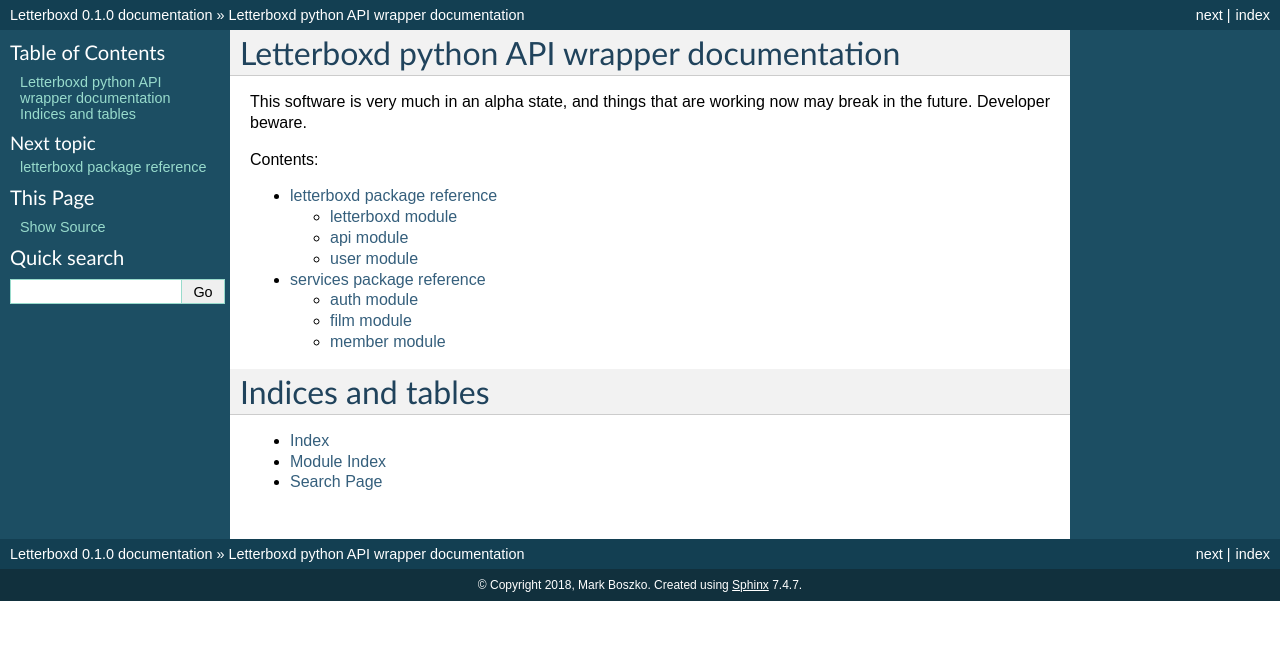
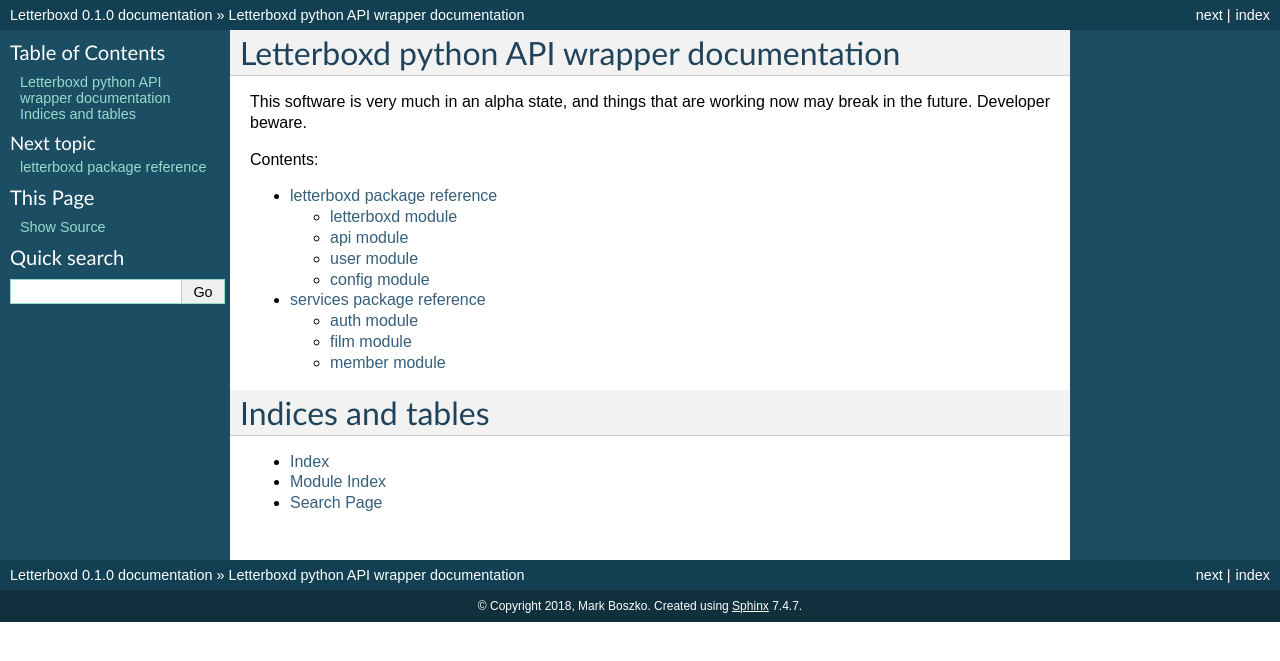
Before and after one commit to swizzlevixen/letterboxd, a Sphinx documentation site: the page built from docs/index.rst, in a window 1280 px wide. Shown: the top 661 px of the page. Built offline with Sphinx 7.4.7, drawn with Linux system fonts in a browser that asks for light colours.

Commit message:
Docstring for config; add to docs

```diff
--- a/docs/letterboxd.rst
+++ b/docs/letterboxd.rst
@@ -15,3 +15,8 @@
 -----------------
 .. automodule:: letterboxd.user
    :members:
+
+config module
+-----------------
+.. automodule:: letterboxd.config
+   :members:
```
Also changed, not shown: 1 other file.
